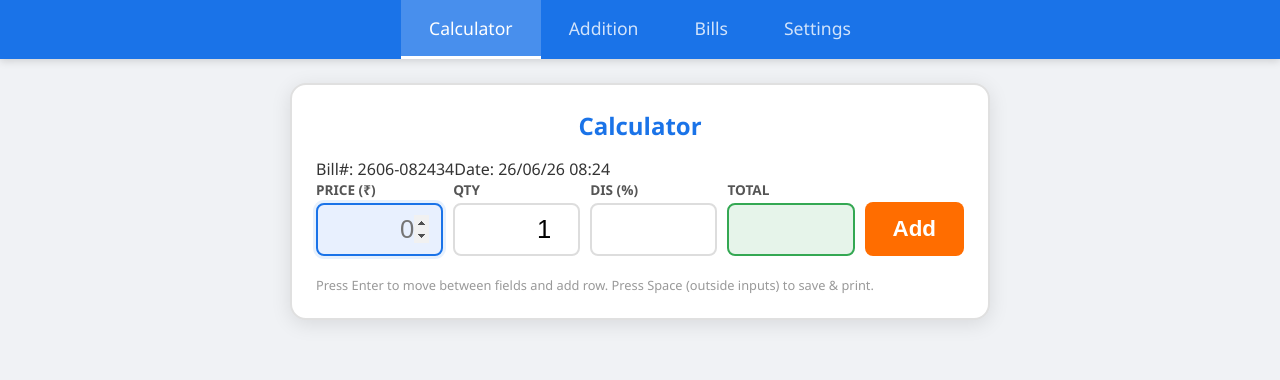
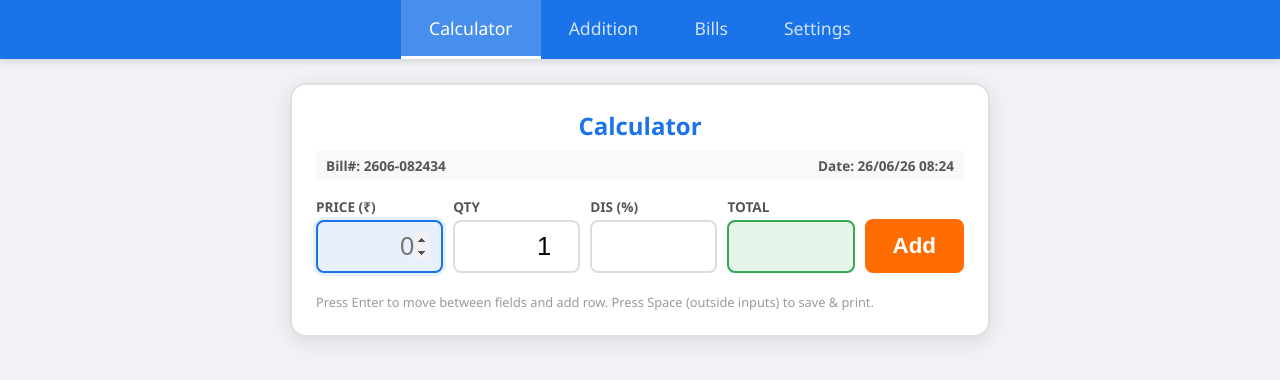
Before and after one commit to vdr-bcg-haribabuv/POS_Billing_Calculator, a React (Vite) app: page /#/ in a window 1280 px wide. Shown: the top 380 px of the page. Built offline with nearby package versions, Linux system fonts and the light colour scheme.

Commit message:
Update App.css

```diff
--- a/src/App.css
+++ b/src/App.css
@@ -451,8 +451,20 @@ body {
   font-size: 1.5rem;
   font-weight: 700;
   color: #1a73e8;
+  margin-bottom: 8px;
+  text-align: center;
+}
+
+.bill-meta {
+  display: flex;
+  justify-content: space-between;
+  font-size: 0.85rem;
+  font-weight: 600;
+  color: #555;
   margin-bottom: 16px;
-  text-align: center;
+  padding: 6px 10px;
+  background: #f8f9fa;
+  border-radius: 6px;
 }
 
 .hint-text {
```
